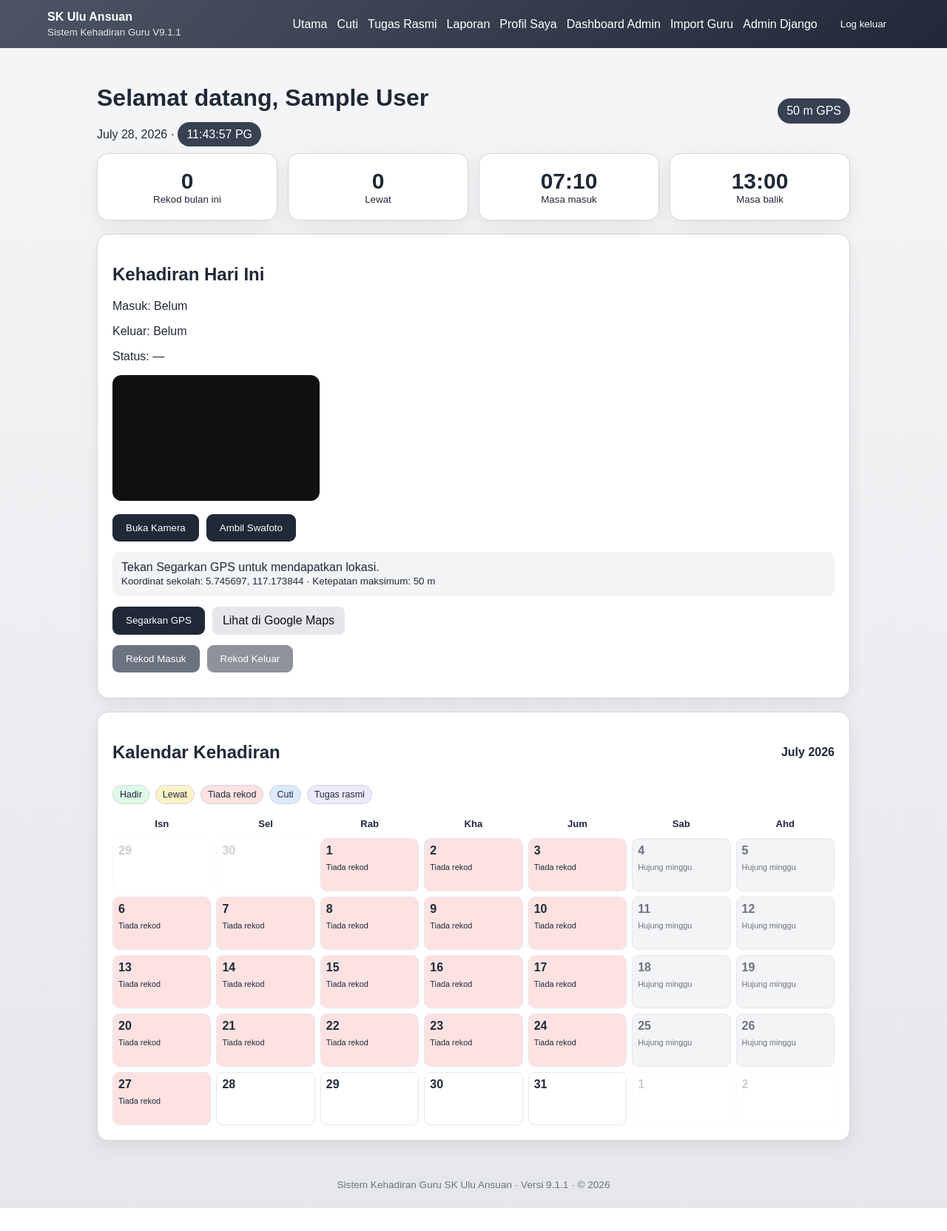
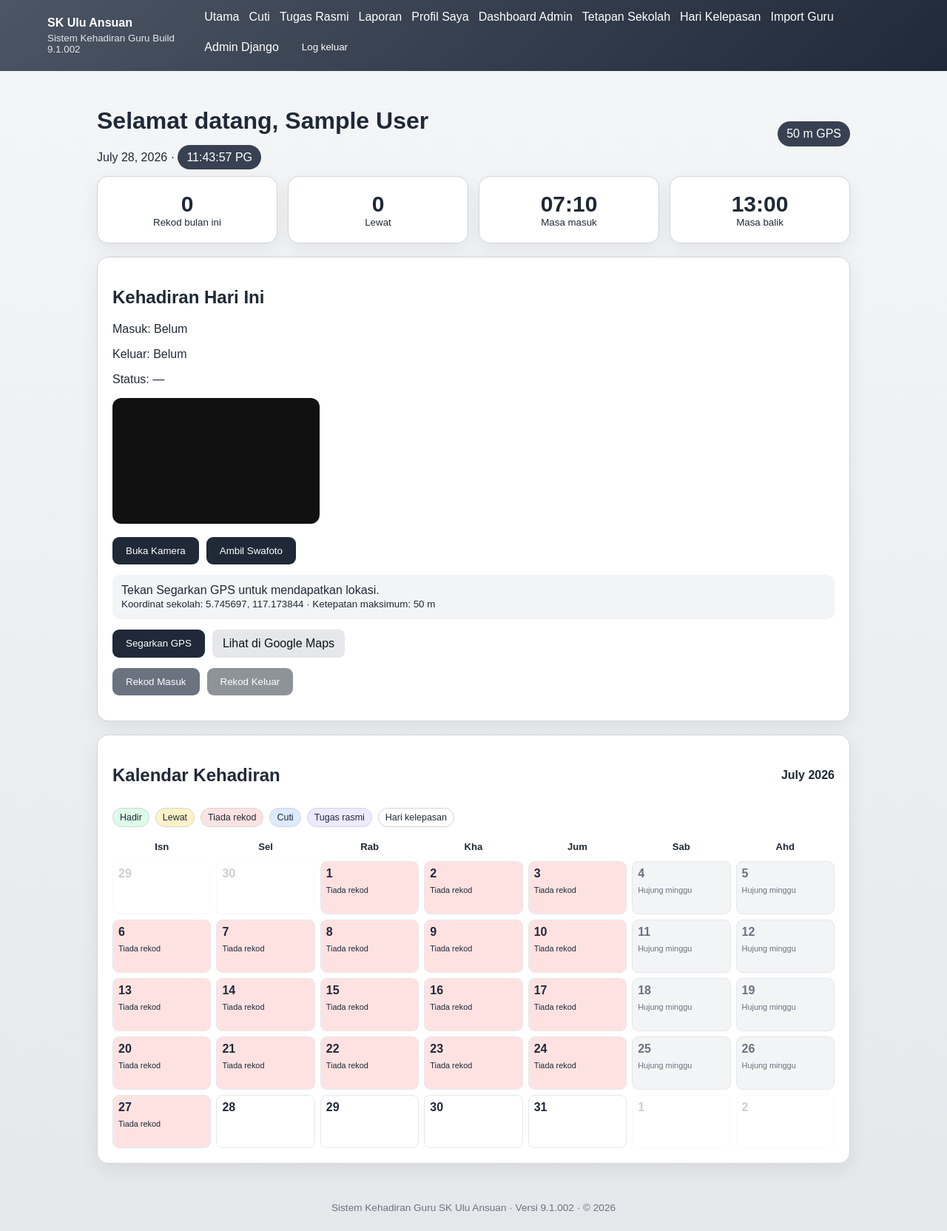
Before and after one commit to emolz85-netizen/aplikasi-kehadiran-guru-v9.1, a Django app: page / in a window 1280 px wide. Shown: the whole page at 74% size. Before the commit the page ends 1633 px from the top, so only its background shows below. Run offline with Django 5.2, Linux system fonts and the light colour scheme; the visitor is signed in with stand-in values (Sample User, id 1); data comes from the database, SQL or seed files in the repository; data that the repository does not hold is empty.

Commit message:
Build 9.1.002 - Tetapan Sekolah dan Hari Kelepasan
Tambah SchoolSettings
Tambah SchoolHoliday
Tambah tetapan GPS
Tambah waktu sekolah

```diff
--- a/attendance/context_processors.py
+++ b/attendance/context_processors.py
@@ -11,7 +11,7 @@ def school_context(request):
             "SCHOOL_LATITUDE": school.latitude,
             "SCHOOL_LONGITUDE": school.longitude,
             "SCHOOL_RADIUS_METERS": school.radius_meters,
-            "APP_VERSION": "9.1.1",
+            "APP_VERSION": "9.1.002",
         }
     except Exception:
         return {
@@ -20,5 +20,5 @@ def school_context(request):
             "SCHOOL_LATITUDE": settings.SCHOOL_LATITUDE,
             "SCHOOL_LONGITUDE": settings.SCHOOL_LONGITUDE,
             "SCHOOL_RADIUS_METERS": settings.SCHOOL_RADIUS_METERS,
-            "APP_VERSION": "9.1.1",
+            "APP_VERSION": "9.1.002",
         }
--- a/attendance/models.py
+++ b/attendance/models.py
@@ -5,6 +5,7 @@ from django.contrib.auth.models import User
 
 class SchoolSettings(models.Model):
     school_name = models.CharField(max_length=200, default="SK Ulu Ansuan")
+    address = models.TextField(blank=True, default="")
     latitude = models.FloatField(default=5.745697)
     longitude = models.FloatField(default=117.173844)
     radius_meters = models.PositiveIntegerField(default=50)
@@ -37,6 +38,21 @@ class SchoolSettings(models.Model):
         if date_value.weekday() == 4:
             return self.friday_check_in, self.friday_check_out
         return self.weekday_check_in, self.weekday_check_out
+
+
+class SchoolHoliday(models.Model):
+    name = models.CharField(max_length=200, verbose_name="Nama hari kelepasan")
+    date = models.DateField(unique=True, verbose_name="Tarikh")
+    description = models.TextField(blank=True, verbose_name="Catatan")
+    is_active = models.BooleanField(default=True, verbose_name="Aktif")
+
+    class Meta:
+        ordering = ["date"]
+        verbose_name = "Hari kelepasan"
+        verbose_name_plural = "Hari kelepasan"
+
+    def __str__(self):
+        return f"{self.name} ({self.date:%d/%m/%Y})"
 
 
 class TeacherProfile(models.Model):
--- a/attendance/views.py
+++ b/attendance/views.py
@@ -15,16 +15,16 @@ from django.utils import timezone
 from django.views.decorators.http import require_POST
 
 from .forms import LeaveRequestForm, OfficialDutyForm, TeacherImportForm, ProfileForm, MalayPasswordChangeForm
-from .models import Attendance, LeaveRequest, OfficialDuty, TeacherProfile, SchoolSettings, AccountActivity
+from .models import Attendance, LeaveRequest, OfficialDuty, TeacherProfile, SchoolSettings, SchoolHoliday, AccountActivity
 
 def health(request):
     try:
         with connection.cursor() as cursor:
             cursor.execute("SELECT 1")
             cursor.fetchone()
-        return JsonResponse({"status": "ok", "database": "connected", "version": "9.1.1"})
+        return JsonResponse({"status": "ok", "database": "connected", "version": "9.1.002"})
     except Exception:
-        return JsonResponse({"status": "error", "database": "unavailable", "version": "9.1.1"}, status=503)
+        return JsonResponse({"status": "error", "database": "unavailable", "version": "9.1.002"}, status=503)
 
 def manifest(request):
     return JsonResponse({
@@ -38,7 +38,7 @@ def manifest(request):
 
 def service_worker(request):
     script = '''
-const CACHE = "kehadiran-v9-1-1";
+const CACHE = "kehadiran-v9-1-002";
 self.addEventListener("install", e => e.waitUntil(caches.open(CACHE).then(c => c.addAll(["/","/login/"]))));
 self.addEventListener("fetch", e => e.respondWith(fetch(e.request).catch(() => caches.match(e.request))));
 '''
@@ -93,6 +93,7 @@ def haversine_m(lat1, lon1, lat2, lon2):
 @login_required
 def dashboard(request):
     today = timezone.localdate()
+    today_holiday = SchoolHoliday.objects.filter(date=today, is_active=True).first()
     record = Attendance.objects.filter(user=request.user, date=today).first()
     month_records = Attendance.objects.filter(
         user=request.user,
@@ -123,6 +124,10 @@ def dashboard(request):
             duty_days.add(day)
             day += timezone.timedelta(days=1)
 
+    holiday_days = {item.date: item.name for item in SchoolHoliday.objects.filter(
+        is_active=True, date__year=today.year, date__month=today.month
+    )}
+
     records_by_day = {r.date.day: r for r in month_records}
     month_calendar = []
     for week in calendar.Calendar(firstweekday=0).monthdatescalendar(today.year, today.month):
@@ -132,7 +137,9 @@ def dashboard(request):
             label = ""
             if day.month == today.month:
                 state = "empty"
-                if day in leave_days:
+                if day in holiday_days:
+                    state, label = "holiday", holiday_days[day]
+                elif day in leave_days:
                     state, label = "leave", "Cuti"
                 elif day in duty_days:
                     state, label = "duty", "Tugas rasmi"
@@ -159,6 +166,7 @@ def dashboard(request):
         "target_out": target_out,
         "month_calendar": month_calendar,
         "month_name": today.strftime("%B %Y"),
+        "today_holiday": today_holiday,
     })
 
 @login_required
@@ -189,6 +197,17 @@ def record_attendance(request, action):
         }, status=403)
 
     today = timezone.localdate()
+    holiday = SchoolHoliday.objects.filter(date=today, is_active=True).first()
+    if holiday:
+        return JsonResponse({
+            "ok": False,
+            "message": f"Hari ini ialah {holiday.name}. Kehadiran tidak diperlukan."
+        }, status=403)
+    if today.weekday() >= 5:
+        return JsonResponse({
+            "ok": False,
+            "message": "Hari ini ialah hujung minggu. Kehadiran tidak diperlukan."
+        }, status=403)
     now = timezone.now()
     rec, _ = Attendance.objects.get_or_create(user=request.user, date=today)
     selfie = request.FILES.get("selfie")
--- a/static/attendance/style.css
+++ b/static/attendance/style.css
@@ -12,3 +12,9 @@ video{width:280px;max-width:100%;min-height:170px;background:#111;border-radius:
 .grid-two{display:grid;grid-template-columns:repeat(2,minmax(0,1fr));gap:16px}.stats.four{grid-template-columns:repeat(4,minmax(0,1fr))}.gps-box{padding:12px;background:#f3f4f6;border-radius:10px;margin:12px 0}.button-link{display:inline-block;padding:10px 14px;border-radius:8px;background:#e5e7eb;color:#111;text-decoration:none}footer{text-align:center;padding:24px;color:#6b7280;font-size:.85rem}form p label{display:block;font-weight:600;margin-bottom:5px}form input,form textarea,form select{width:100%;max-width:100%;box-sizing:border-box;padding:10px;border:1px solid #d1d5db;border-radius:8px}@media(max-width:760px){.grid-two,.stats.four{grid-template-columns:1fr 1fr}}@media(max-width:480px){.grid-two,.stats.four{grid-template-columns:1fr}}
 
 .calendar-title{display:flex;justify-content:space-between;align-items:center;gap:12px}.calendar-legend{display:flex;flex-wrap:wrap;gap:8px;margin:10px 0 14px}.legend{padding:5px 9px;border-radius:999px;font-size:.78rem;border:1px solid #d1d5db}.attendance-calendar{display:grid;grid-template-columns:repeat(7,minmax(0,1fr));gap:7px}.weekday{text-align:center;font-weight:700;font-size:.82rem;padding:5px}.calendar-day{min-height:72px;border:1px solid #e5e7eb;border-radius:9px;padding:7px;background:#fff}.calendar-day b,.calendar-day small{display:block}.calendar-day small{font-size:.68rem;margin-top:7px}.calendar-day.outside{opacity:.22}.calendar-day.present,.legend.present{background:#dcfce7}.calendar-day.late,.legend.late{background:#fef3c7}.calendar-day.absent,.legend.absent{background:#fee2e2}.calendar-day.leave,.legend.leave{background:#dbeafe}.calendar-day.duty,.legend.duty{background:#ede9fe}.calendar-day.weekend{background:#f3f4f6;color:#6b7280}@media(max-width:600px){.attendance-calendar{gap:3px}.calendar-day{min-height:54px;padding:5px}.calendar-day small{font-size:.58rem;overflow:hidden}.weekday{font-size:.7rem}}
+
+
+/* Build 9.1.002 */
+.holiday-notice{border-left:5px solid #7c3aed;background:#f3e8ff;color:#4c1d95}
+.calendar-day.holiday{background:#ede9fe;border-color:#8b5cf6;color:#5b21b6}
+.legend.holiday::before{background:#8b5cf6}
--- a/templates/attendance/base.html
+++ b/templates/attendance/base.html
@@ -11,7 +11,7 @@
 </head>
 <body>
 <header>
-  <div><strong>{{ SCHOOL_NAME }}</strong><small>Sistem Kehadiran Guru V9.1.1</small></div>
+  <div><strong>{{ SCHOOL_NAME }}</strong><small>Sistem Kehadiran Guru Build 9.1.002</small></div>
   {% if user.is_authenticated %}
   <nav>
     <a href="{% url 'dashboard' %}">Utama</a>
@@ -19,7 +19,7 @@
     <a href="{% url 'duty_page' %}">Tugas Rasmi</a>
     <a href="{% url 'report_page' %}">Laporan</a>
     <a href="{% url 'profile_page' %}">Profil Saya</a>
-    {% if user.is_staff %}<a href="{% url 'admin_dashboard' %}">Dashboard Admin</a><a href="{% url 'import_teachers' %}">Import Guru</a><a href="/admin/">Admin Django</a>{% endif %}
+    {% if user.is_staff %}<a href="{% url 'admin_dashboard' %}">Dashboard Admin</a><a href="/admin/attendance/schoolsettings/">Tetapan Sekolah</a><a href="/admin/attendance/schoolholiday/">Hari Kelepasan</a><a href="{% url 'import_teachers' %}">Import Guru</a><a href="/admin/">Admin Django</a>{% endif %}
     <form method="post" action="{% url 'logout' %}">{% csrf_token %}<button class="link">Log keluar</button></form>
   </nav>
   {% endif %}
--- a/templates/attendance/dashboard.html
+++ b/templates/attendance/dashboard.html
@@ -1,5 +1,10 @@
 {% extends "attendance/base.html" %}
 {% block content %}
+{% if today_holiday %}
+<div class="message holiday-notice"><strong>Hari Kelepasan:</strong> {{ today_holiday.name }}. Kehadiran tidak diperlukan hari ini.</div>
+{% elif today.weekday >= 5 %}
+<div class="message holiday-notice"><strong>Hujung minggu.</strong> Kehadiran tidak diperlukan hari ini.</div>
+{% endif %}
 <div class="hero">
   <div><h1>Selamat datang, {{ user.get_full_name|default:user.username }}</h1><p>{{ today }} · <span id="digital-clock"></span></p></div>
   <span>{{ school.radius_meters }} m GPS</span>
@@ -23,8 +28,8 @@
   </div>
   <div class="actions"><button onclick="refreshGPS()">Segarkan GPS</button><a id="map-link" class="button-link" target="_blank" hidden>Lihat di Google Maps</a></div>
   <div class="actions">
-    <button class="primary" onclick="rekod('masuk')" {% if record.check_in %}disabled{% endif %}>Rekod Masuk</button>
-    <button onclick="rekod('keluar')" {% if not record.check_in or record.check_out %}disabled{% endif %}>Rekod Keluar</button>
+    <button class="primary" onclick="rekod('masuk')" {% if record.check_in or today_holiday or today.weekday >= 5 %}disabled{% endif %}>Rekod Masuk</button>
+    <button onclick="rekod('keluar')" {% if not record.check_in or record.check_out or today_holiday or today.weekday >= 5 %}disabled{% endif %}>Rekod Keluar</button>
   </div>
   <canvas id="snapshot" hidden></canvas>
 </section>
@@ -34,7 +39,7 @@
   <div class="calendar-legend">
     <span class="legend present">Hadir</span><span class="legend late">Lewat</span>
     <span class="legend absent">Tiada rekod</span><span class="legend leave">Cuti</span>
-    <span class="legend duty">Tugas rasmi</span>
+    <span class="legend duty">Tugas rasmi</span><span class="legend holiday">Hari kelepasan</span>
   </div>
   <div class="attendance-calendar">
     <div class="weekday">Isn</div><div class="weekday">Sel</div><div class="weekday">Rab</div><div class="weekday">Kha</div><div class="weekday">Jum</div><div class="weekday">Sab</div><div class="weekday">Ahd</div>
```
Also changed, not shown: CHANGELOG_V9.1.txt (+9 -0 lines), PANDUAN_BUILD_9.1.002.txt (added, +33 -0 lines), attendance/admin.py (+11 -2 lines), attendance/migrations/0004_build_91002_school_settings_holidays.py (added).
